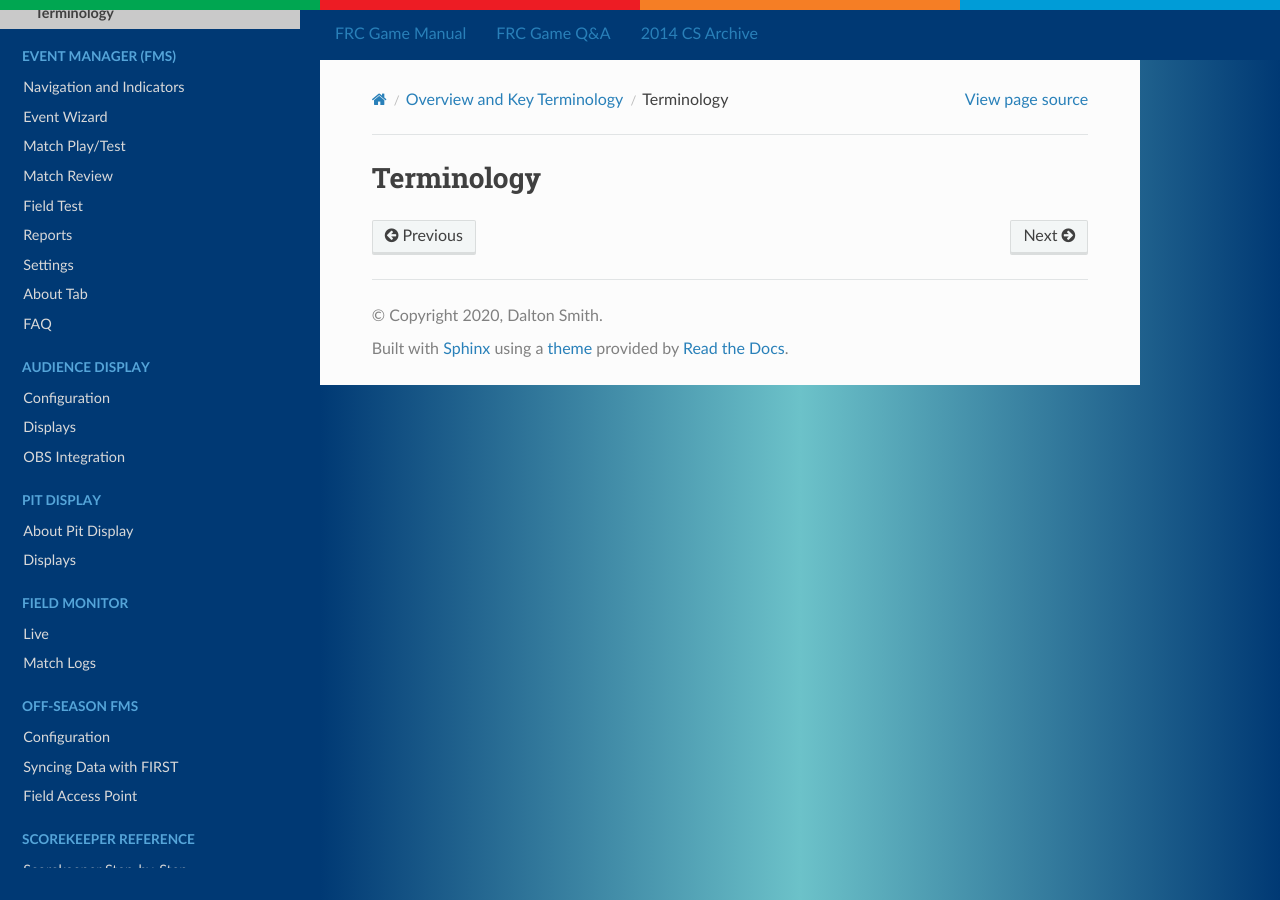
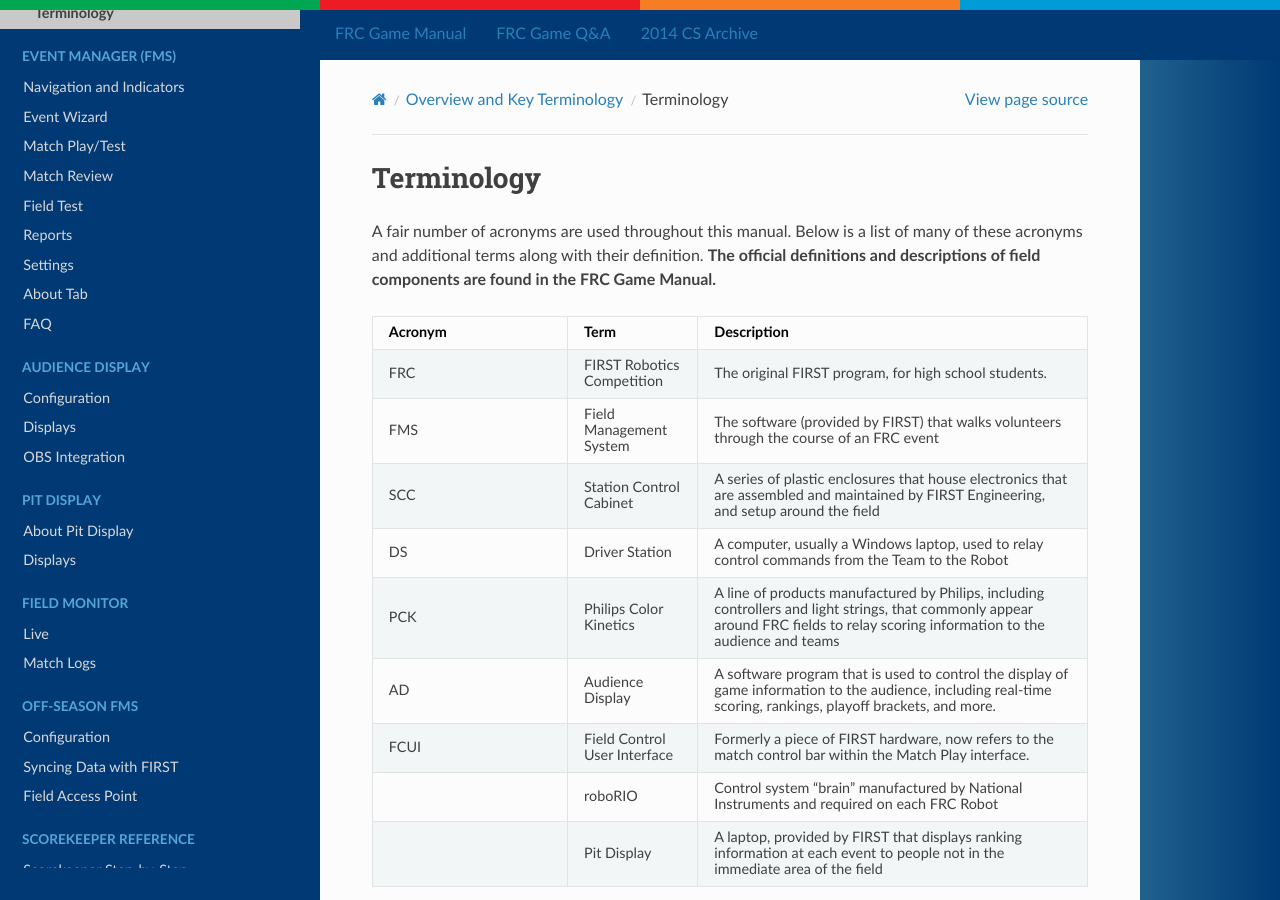
Before and after one commit to FIRSTRobotics/fms-manual, a Sphinx documentation site: the page built from source/overview-key-terminology/terminology.rst, in a window 1280 px wide and 900 px high. Built offline with Sphinx 7.4.7 and the Read the Docs theme 2.0.0, drawn with Linux system fonts in a browser that asks for light colours.

Commit message:
Copy over Overview section from Screensteps. No edits made yet

```diff
--- a/source/overview-key-terminology/terminology.rst
+++ b/source/overview-key-terminology/terminology.rst
@@ -1,2 +1,39 @@
 Terminology
 ===========
+
+A fair number of acronyms are used throughout this manual. Below is a list of many of these acronyms and additional terms along with their definition. **The official definitions and descriptions of field components are found in the FRC Game Manual.**
+
+.. list-table::
+   :widths: 15 10 30
+   :header-rows: 1
+
+   * - Acronym
+     - Term
+     - Description
+   * - FRC
+     - FIRST Robotics Competition
+     - The original FIRST program, for high school students.
+   * - FMS
+     - Field Management System
+     - The software (provided by FIRST) that walks volunteers through the course of an FRC event
+   * - SCC
+     - Station Control Cabinet
+     - A series of plastic enclosures that house electronics that are assembled and maintained by FIRST Engineering, and setup around the field
+   * - DS
+     - Driver Station
+     - A computer, usually a Windows laptop, used to relay control commands from the Team to the Robot
+   * - PCK
+     - Philips Color Kinetics
+     - A line of products manufactured by Philips, including controllers and light strings, that commonly appear around FRC fields to relay scoring information to the audience and teams
+   * - AD
+     - Audience Display
+     - A software program that is used to control the display of game information to the audience, including real-time scoring, rankings, playoff brackets, and more.
+   * - FCUI
+     - Field Control User Interface
+     - Formerly a piece of FIRST hardware, now refers to the match control bar within the Match Play interface.
+   * -
+     - roboRIO
+     - Control system "brain" manufactured by National Instruments and required on each FRC Robot
+   * -
+     - Pit Display
+     - A laptop, provided by FIRST that displays ranking information at each event to people not in the immediate area of the field
```
Also changed, not shown: source/overview-key-terminology/about-fms-documentation-notes.rst (+26 -0 lines), source/overview-key-terminology/disclaimer.rst (+6 -2 lines), source/overview-key-terminology/images/frclogo.png (added), source/overview-key-terminology/images/infiniterechargelogo.png (added), source/overview-key-terminology/images/warningtriangle.png (added).
